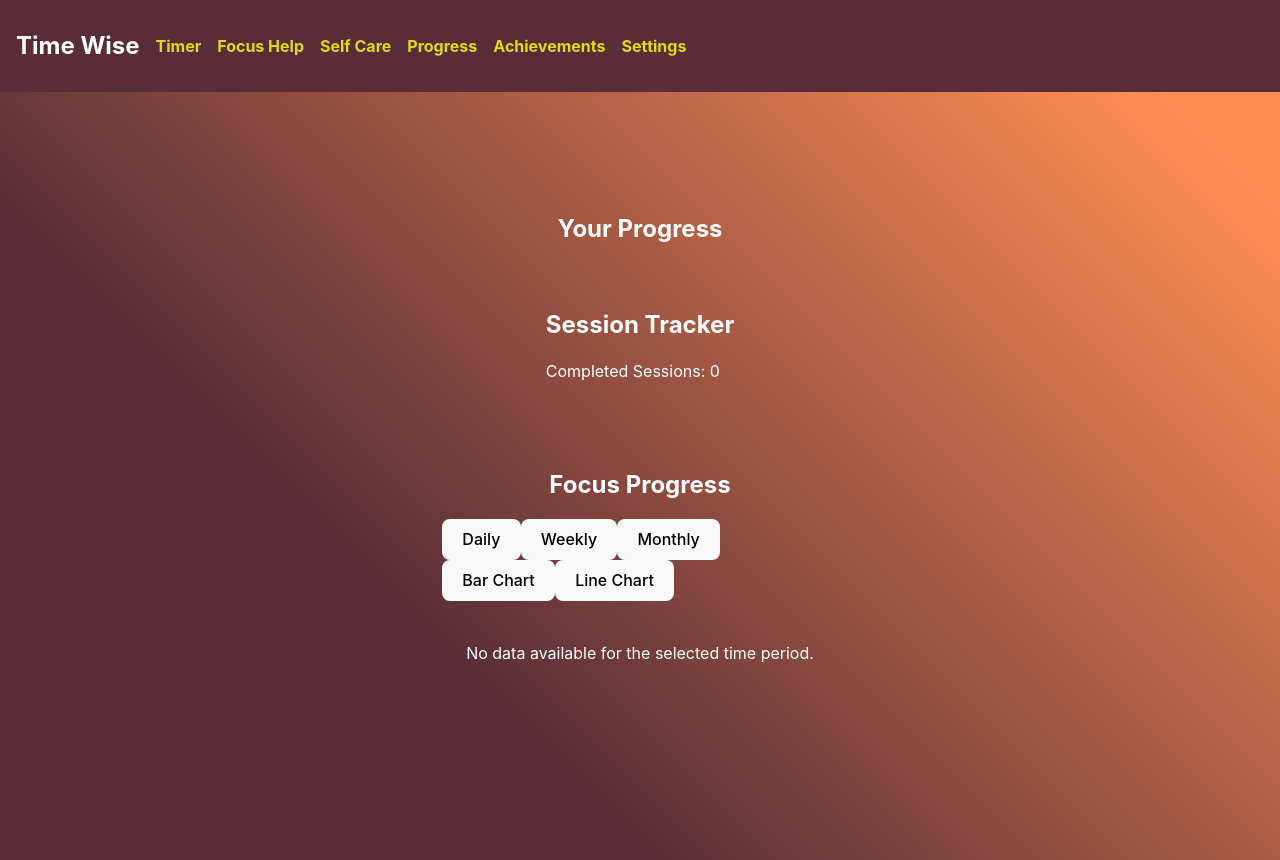
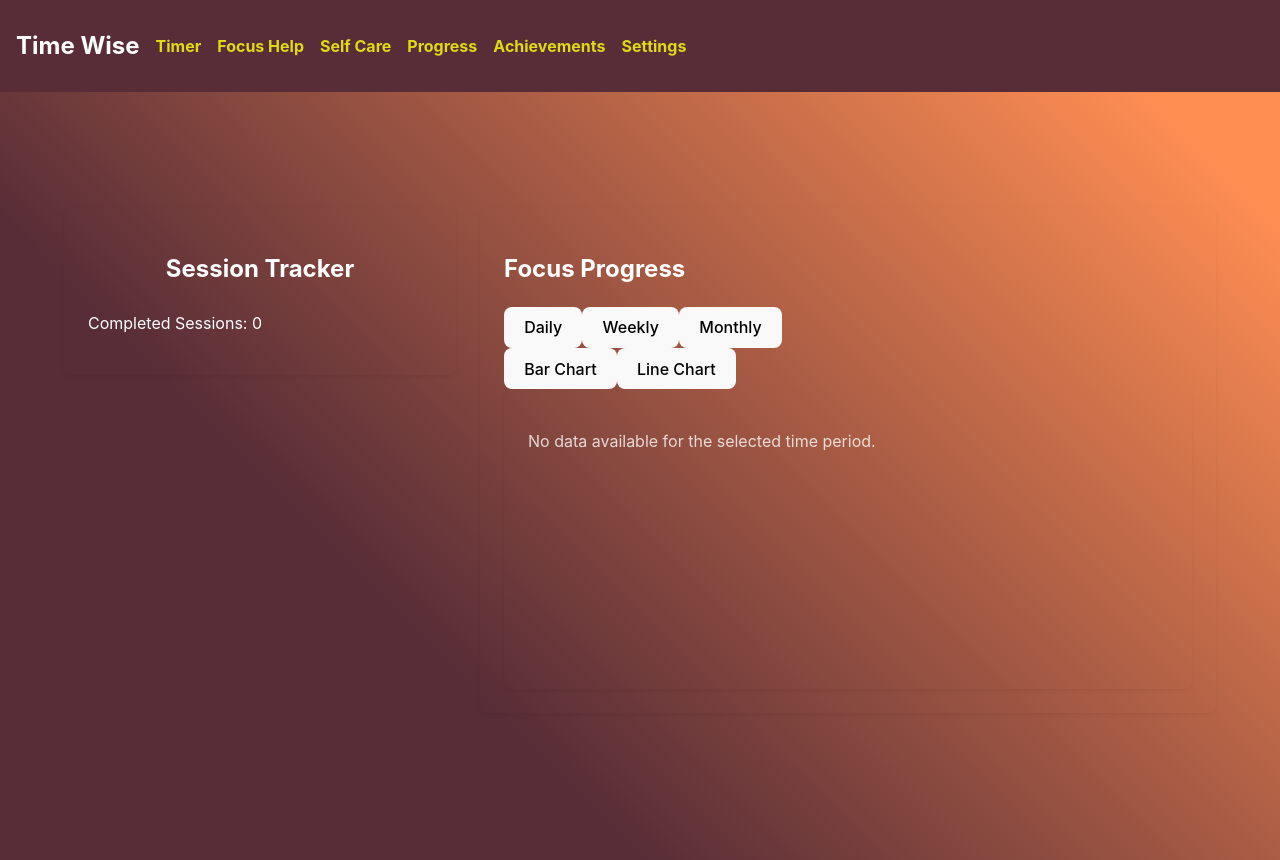
Before and after one commit to Jenni4B/myTimer, a React (Vite) app: page /progress in a window 1280 px wide. Built offline with nearby package versions, Linux system fonts and the light colour scheme.

Commit message:
First commit in a while to update things

```diff
--- a/src/components/analytics/Progress.jsx
+++ b/src/components/analytics/Progress.jsx
@@ -6,12 +6,11 @@ import useTimer from "../hooks/useTimer";
 const Progress = () => {
   const { completedSessions, sessionStreak } = useTimer();
 
-
   return (
     <div className="progress-container">
       <ErrorBoundary>
-        <h2 className="text-2xl font-bold">Your Progress</h2>
 
+        <div className="progress-content">
           {/* Streak Counter */}
           <div className="sessionTracker">
             <StreakCounter
@@ -25,6 +24,7 @@ const Progress = () => {
             <h2 className="text-xl font-bold">Focus Progress</h2>
             <ToggleChart/>
           </div>
+        </div>
       </ErrorBoundary>
     </div>
   );
--- a/src/components/analytics/charts/toggleChart.jsx
+++ b/src/components/analytics/charts/toggleChart.jsx
@@ -41,7 +41,10 @@ const ToggleChart = () => {
           return true
       }
     })
+
   }, [formattedChartData, timeFilter])
+
+
 
   // Debugging: Check if filtered data exists
   useEffect(() => {
--- a/src/components/settings/Settings.jsx
+++ b/src/components/settings/Settings.jsx
@@ -19,7 +19,6 @@ const Settings = ({ setTheme, theme }) => {
 
   return (
     <div className="settings-container">
-      <h2>Settings</h2>
       <div className="settings-grid">
         {/* Left Column */}
         <div className="settings-column">
--- a/src/styles/progress.css
+++ b/src/styles/progress.css
@@ -1,90 +1,82 @@
-/* PROGRESS PAGE STYLES */
+/* Progress.css */
+
+/* Main container */
 .progress-container {
   display: flex;
   flex-direction: column;
-  align-items: center;
   gap: 1.5rem;
-  max-width: 900px;
+  padding: 1.5rem;
+  max-width: 1200px;
   margin: 0 auto;
-  padding: 2rem;
-  color: white;
-  border-radius: 12px;
+  width: 100%;
+  box-sizing: border-box;
 }
 
-.progress-container h2 {
-  color: #fff;
-  margin-bottom: 1rem;
+/* Title styling */
+.progress-container h2.text-2xl {
+  margin-bottom: 1.5rem;
   text-align: center;
 }
 
-/* SESSION TRACKER AND CHART CONTAINER */
-.progress-stats {
+/* Main content layout */
+.progress-content {
   display: flex;
-  justify-content: center;
-  align-items: stretch;
+  flex-direction: column;
   gap: 1.5rem;
   width: 100%;
 }
 
+/* Session tracker and streak counter */
 .sessionTracker {
-  flex: 1;
-  max-width: 400px;
+  border-radius: 0.5rem;
+  padding: 1.5rem;
+  box-shadow: 0 2px 4px rgba(0, 0, 0, 0.05);
+  width: 100%;
+  box-sizing: border-box;
 }
 
+/* Chart container */
 .chart-container {
-  flex: 2;
-  max-width: 600px;
-  border-radius: 12px;
+  border-radius: 0.5rem;
+  box-shadow: 0 2px 4px rgba(0, 0, 0, 0.05);
   padding: 1.5rem;
+  width: 100%;
+  min-height: 300px;
+  box-sizing: border-box;
 }
 
-.chart-container h2 {
-  margin-bottom: 1rem;
-  text-align: center;
-}
-
-/* TOGGLE CHART STYLES */
-.mainProgressBox {
-  width: 100%;
-}
-
-.timeFilterContainer,
-.chartTypeButtonContainer {
-  display: flex;
-  justify-content: center;
-  gap: 0.75rem;
-  margin-bottom: 1rem;
-}
-
-/* RESPONSIVE ADJUSTMENTS */
-@media (max-width: 640px) {
-  .progress-stats {
-    flex-direction: column;
-    align-items: center;
+/* Responsive layout */
+@media (min-width: 768px) {
+  .progress-content {
+    flex-direction: row;
+    align-items: flex-start;
   }
 
-  .sessionTracker,
-  .chart-container {
-    max-width: 100%;
-    width: 100%;
+  .sessionTracker {
+    flex: 1;
+    min-width: 280px;
   }
 
-  .timeFilterContainer,
-  .chartTypeButtonContainer {
-    flex-direction: column;
-    align-items: center;
-  }
-
-  .btn {
-    width: 100%;
-    max-width: 250px;
-    margin-bottom: 0.5rem;
+  .chart-container {
+    flex: 2;
+    min-width: 0; /* fix for flex-basis shrinking */
   }
 }
 
-/* CHART RESPONSIVENESS */
-.chart {
-  width: 100%;
-  max-width: 700px;
-  margin: 0 auto;
+/* Button styling for chart toggles */
+.time-filter-buttons button,
+.chart-type-buttons button {
+  font-weight: 500;
+  transition: all 0.2s ease;
 }
+
+/* Animation for loading state */
+@keyframes pulse {
+  0% { opacity: 0.6; }
+  50% { opacity: 1; }
+  100% { opacity: 0.6; }
+}
+
+.text-gray-500 p {
+  animation: pulse 1.5s infinite;
+}
```
Lines whose indentation alone changed are shown as unchanged.
